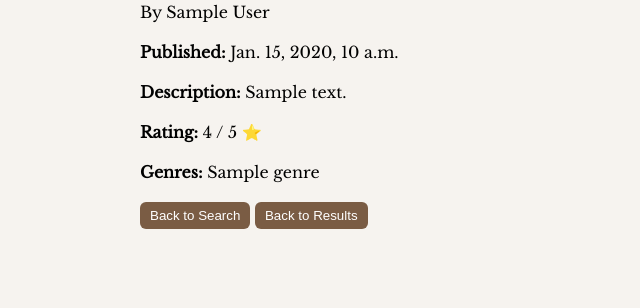
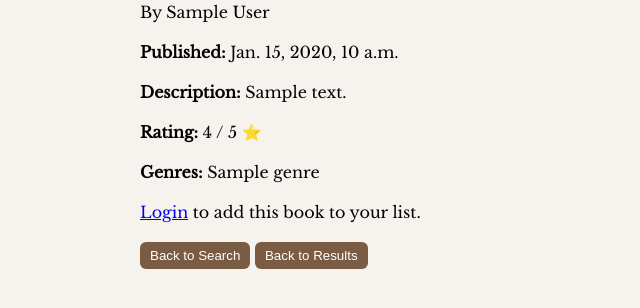
Before and after one commit to lrojas512/CozyReads-App, a Django app: template cozyreads/books/templates/books/book_detail.html in a window 1280 px wide. Shown: the part 153-461 px from the top of the page, without its empty margins (0-640 px from the left). Run offline with Django 5.2, Linux system fonts and the light colour scheme; tables that the repository leaves empty hold one stand-in row (values such as "Sample post"); the template is opened without the code that fills it: values that come from a table or form of the project are taken from there, most other values are stand-ins (such as "Sample title", 1, 10 or a date in 2020).

Commit message:
added add to my list button

```diff
--- a/cozyreads/books/templates/books/book_detail.html
+++ b/cozyreads/books/templates/books/book_detail.html
@@ -37,6 +37,21 @@
     </p>
 {% endif %}
 
+{% if user.is_authenticated %}
+<form method="post" action="{% url 'add_book' %}">
+    {% csrf_token %}
+    <input type="hidden" name="olid" value="{{ book.key|slice:'1:' }}"> <!-- remove leading '/' -->
+    <input type="hidden" name="title" value="{{ book.title }}">
+    <input type="hidden" name="authors" value="{{ authors|join:', ' }}">
+    {% if book.covers %}
+        <input type="hidden" name="cover_id" value="{{ book.covers.0 }}">
+    {% endif %}
+    <button type="submit" class="btn-add">➕ Add to My List</button>
+</form>
+{% else %}
+<p><a href="{% url 'login' %}">Login</a> to add this book to your list.</p>
+{% endif %}
+
     <a href="/search/"><button class="btn">Back to Search</button></a>
     <a href="{{ previous_page }}"><button class="btn">Back to Results</button></a>
 
```
